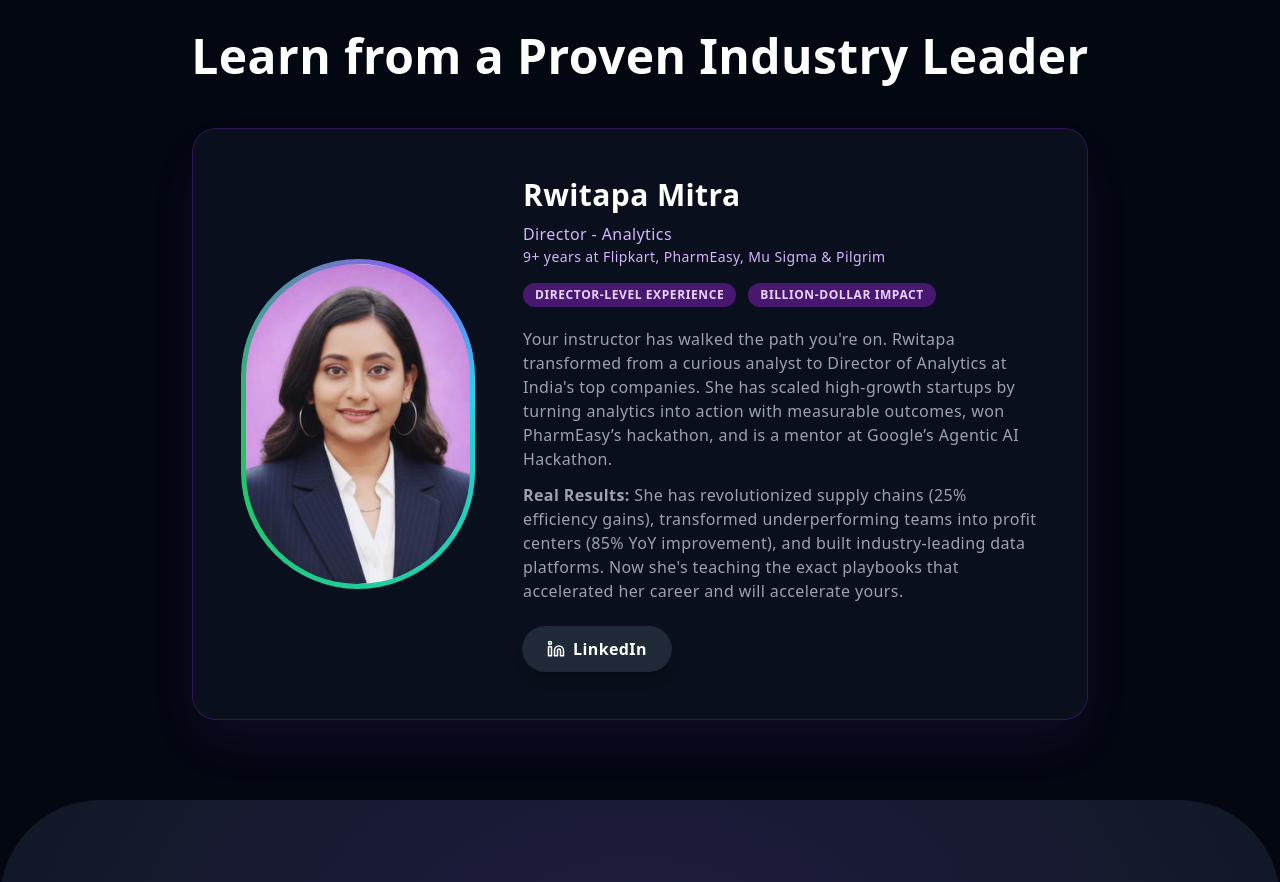
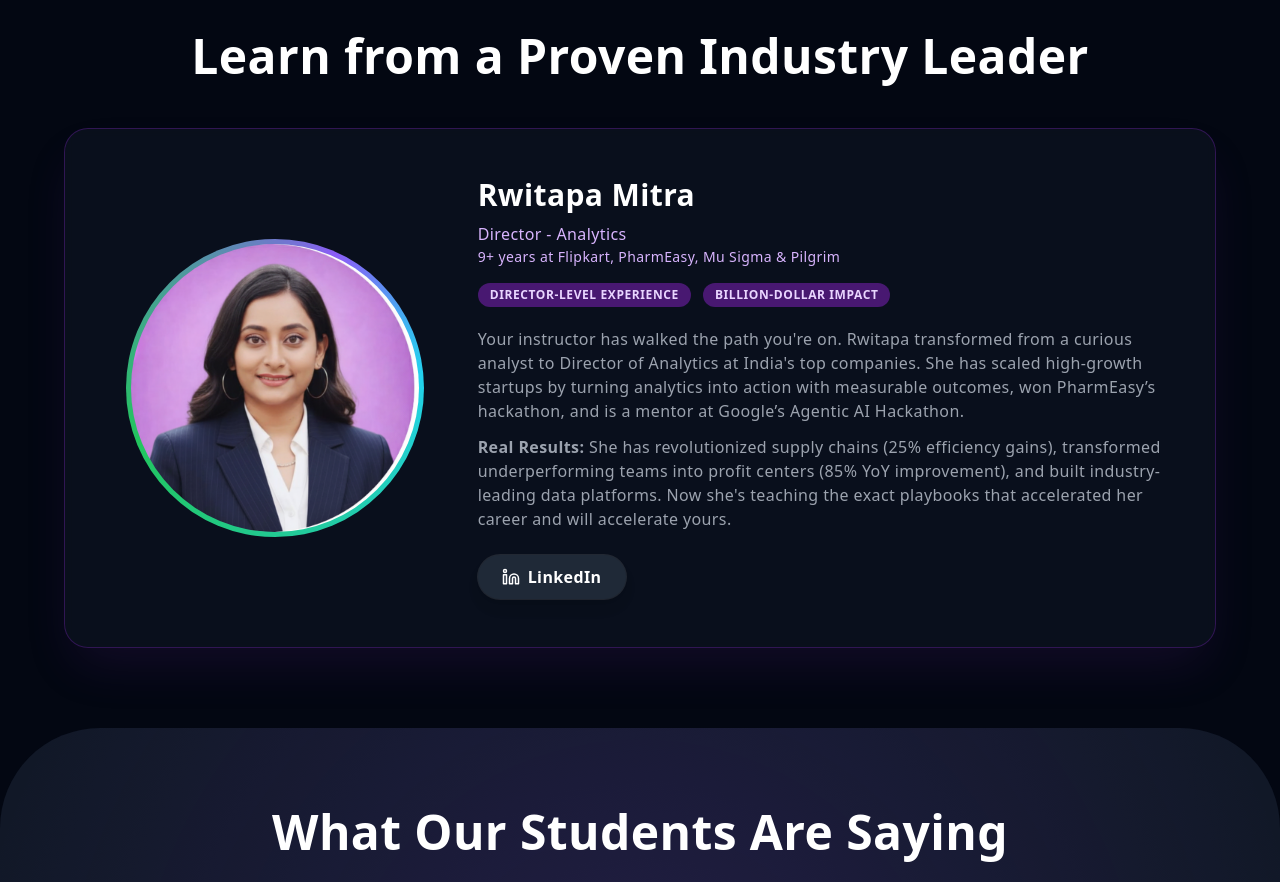
Before and after one commit to Rwitapa/the_ai_way_gemini, a Next.js app: page / in a window 1280 px wide. Shown: the part 2580-3462 px from the top of the page. Built offline with nearby package versions, Linux system fonts and the light colour scheme.

Commit message:
Update index.jsx

```diff
--- a/pages/index.jsx
+++ b/pages/index.jsx
@@ -694,6 +694,7 @@ const MentorSection = ({ sectionRef }) => (
     variants={{ visible: { transition: { staggerChildren: 0.2 } } }}
   >
     <div className="container mx-auto px-6">
+      {/* Heading */}
       <motion.div
         className="text-center mb-12"
         variants={{
@@ -706,8 +707,9 @@ const MentorSection = ({ sectionRef }) => (
         </h2>
       </motion.div>
 
+      {/* Card */}
       <motion.div
-        className="max-w-4xl mx-auto bg-gray-900/50 backdrop-blur-sm rounded-3xl border border-purple-800/40 p-8 md:p-12 shadow-2xl shadow-purple-900/20"
+        className="mx-auto max-w-6xl bg-gray-900/50 backdrop-blur-sm rounded-3xl border border-purple-800/40 p-8 md:p-12 shadow-2xl shadow-purple-900/20"
         variants={{
           hidden: { opacity: 0, y: 20 },
           visible: { opacity: 1, y: 0, transition: { duration: 0.6, delay: 0.2 } },
@@ -715,21 +717,18 @@ const MentorSection = ({ sectionRef }) => (
         whileHover={{ y: -5, scale: 1.01, boxShadow: '0 10px 30px rgba(124, 58, 237, 0.2)' }}
         transition={{ type: 'spring', stiffness: 300 }}
       >
-        <div className="grid grid-cols-1 md:grid-cols-3 gap-8 md:gap-12 items-center">
+        <div className="grid grid-cols-1 md:grid-cols-3 gap-10 items-center">
           {/* Avatar column */}
           <div className="md:col-span-1 flex justify-center">
             <div className="relative">
-              {/* Gradient ring */}
-              <div
-                className="p-[5px] rounded-full
-                           bg-[conic-gradient(at_70%_30%,#8b5cf6,#22d3ee,#22c55e,#8b5cf6)]"
-              >
-                {/* Solid inner circle to avoid any leaks */}
-                <div className="rounded-full overflow-hidden bg-[#0b1220]">
+              {/* Gradient ring wrapper */}
+              <div className="p-[5px] rounded-full bg-[conic-gradient(at_70%_30%,#8b5cf6,#22d3ee,#22c55e,#8b5cf6)]">
+                {/* Solid inner circle to avoid leaks; keep square to maintain perfect circle */}
+                <div className="rounded-full overflow-hidden bg-[#0b1220] w-56 h-56 md:w-72 md:h-72 aspect-square">
                   <img
                     src="/Rwitapa.png"
                     alt="Rwitapa Mitra"
-                    className="block w-64 h-64 md:w-80 md:h-80 object-cover"
+                    className="block w-full h-full object-cover"
                   />
                 </div>
               </div>
@@ -744,7 +743,8 @@ const MentorSection = ({ sectionRef }) => (
               <span className="block text-sm">9+ years at Flipkart, PharmEasy, Mu Sigma & Pilgrim</span>
             </p>
 
-            <div className="flex justify-center md:justify-start gap-3 mt-4 mb-5">
+            {/* Badges */}
+            <div className="flex flex-wrap justify-center md:justify-start gap-3 mt-4 mb-5">
               <span className="text-xs font-bold uppercase tracking-wider bg-purple-900/80 text-purple-200 px-3 py-1 rounded-full">
                 Director-Level Experience
               </span>
@@ -753,6 +753,7 @@ const MentorSection = ({ sectionRef }) => (
               </span>
             </div>
 
+            {/* Bio */}
             <p className="text-gray-400 text-base">
               Your instructor has walked the path you're on. Rwitapa transformed from a curious analyst to
               Director of Analytics at India's top companies. She has scaled high-growth startups by turning
```
